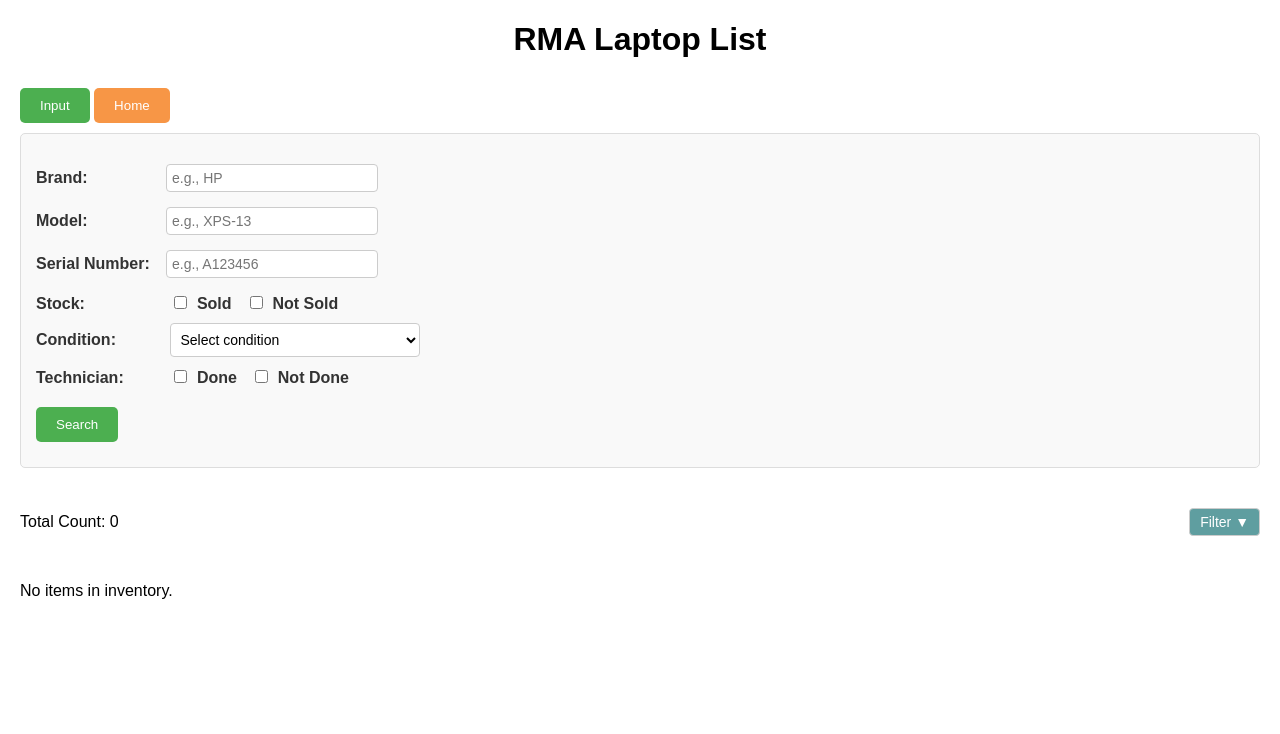
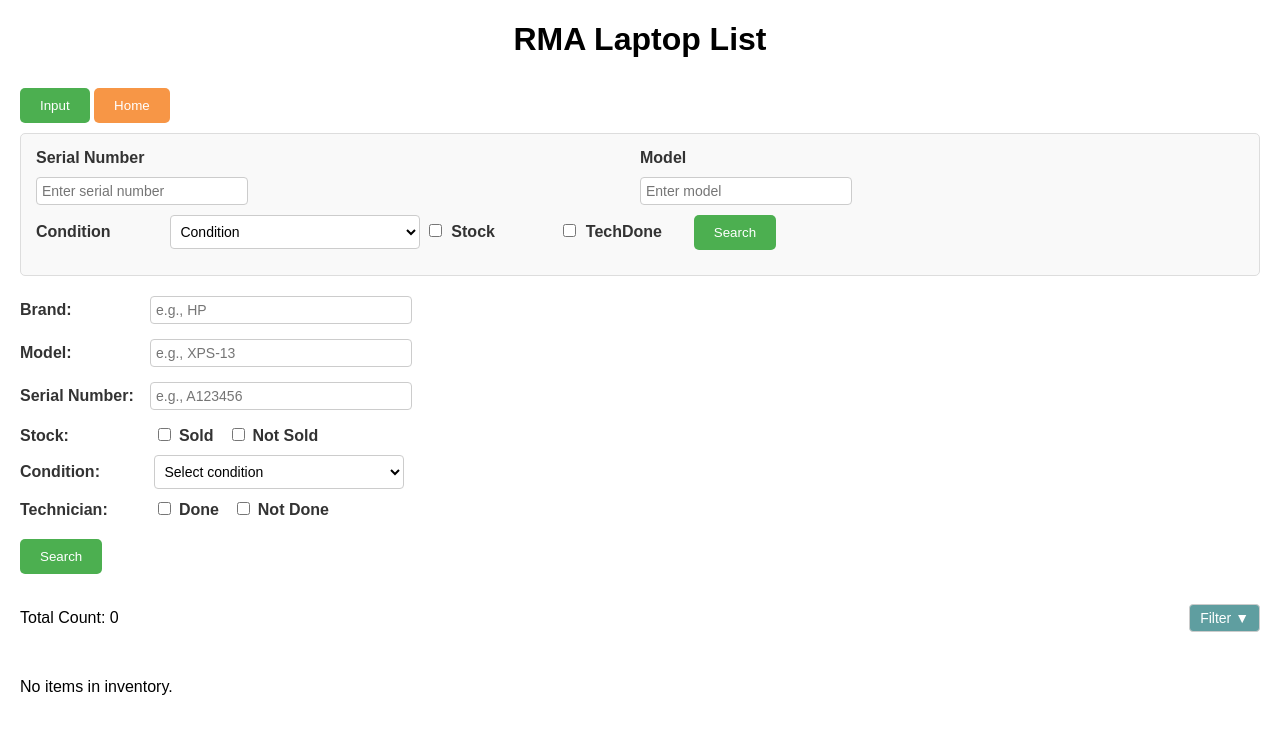
Before and after one commit to Tech-doglas/RMA_Server, a Flask app: page /laptop/ in a window 1280 px wide. Shown: the top 734 px of the page. Run offline with Flask 3, Linux system fonts and the light colour scheme; data that the repository does not hold is empty.

Commit message:
searchbar

```diff
--- /dev/null
+++ b/app/static/js/laptop.js
@@ -0,0 +1,124 @@
+document.addEventListener('DOMContentLoaded', function () {
+    // Clickable rows for item details
+    const rows = document.querySelectorAll('.clickable-row');
+    rows.forEach(row => {
+        row.addEventListener('click', function () {
+            const id = this.getAttribute('data-id');
+            if (id && !isNaN(id) && id.trim() !== '') {
+                window.open(`/laptop/item/${id}`, '_blank'); // Adjust URL as needed
+            } else {
+                console.error('Invalid or missing ID for row:', this);
+            }
+        });
+    });
+
+    const cells = document.querySelectorAll('.clickable-copy');
+    cells.forEach(cell => {
+        cell.addEventListener('click', function (event) {
+            event.stopPropagation();
+            navigator.clipboard.writeText(cell.innerHTML);
+        });
+    });
+
+    // Table sorting functionality
+    const table = document.getElementById('rma-table');
+    const headers = table.querySelectorAll('th.sortable');
+    let currentSort = { column: null, direction: 'asc' };
+
+    headers.forEach(header => {
+        header.addEventListener('click', function () {
+            const column = this.getAttribute('data-sort');
+            const direction =
+                column === currentSort.column && currentSort.direction === 'asc'
+                    ? 'desc'
+                    : 'asc';
+
+            // Update headers to show current sort
+            headers.forEach(h => {
+                h.textContent = h.textContent.replace(' ↑', ' ↕').replace(' ↓', ' ↕');
+            });
+            this.textContent = this.textContent.replace(' ↕', direction === 'asc' ? ' ↑' : ' ↓');
+
+            // Sort the table
+            sortTable(column, direction);
+
+            // Update current sort
+            currentSort = { column, direction };
+        });
+    });
+
+    function sortTable(column, direction) {
+        const rows = Array.from(table.querySelectorAll('tr')).slice(1); // Skip header row
+        const columnIndex = Array.from(headers).findIndex(
+            header => header.getAttribute('data-sort') === column
+        );
+
+        const sorted = rows.sort((a, b) => {
+            const aValue = a.cells[columnIndex]?.textContent.trim().toLowerCase() || '';
+            const bValue = b.cells[columnIndex]?.textContent.trim().toLowerCase() || '';
+
+            // Handle numeric values
+            const aNum = parseFloat(aValue);
+            const bNum = parseFloat(bValue);
+            if (!isNaN(aNum) && !isNaN(bNum)) {
+                return direction === 'asc' ? aNum - bNum : bNum - aNum;
+            }
+
+            // Handle text values (including empty strings)
+            return direction === 'asc'
+                ? aValue.localeCompare(bValue)
+                : bValue.localeCompare(aValue);
+        });
+
+        // Re-add rows in sorted order
+        sorted.forEach(row => table.appendChild(row));
+    }
+
+    // Column filter functionality
+    const columns = [
+        { id: 'toggle-brand', class: 'brand-col' },
+        { id: 'toggle-condition', class: 'condition-col' },
+        { id: 'toggle-model', class: 'model-col' },
+        { id: 'toggle-spec', class: 'spec-col' },
+        { id: 'toggle-sn', class: 'sn-col' },
+        { id: 'toggle-odoo-ref', class: 'odoo-ref-col' },
+        { id: 'toggle-sku', class: 'sku-col' },
+        { id: 'toggle-order-number', class: 'order-number-col' },
+        { id: 'toggle-stock', class: 'stock-col' },
+        { id: 'toggle-sealed', class: 'sealed-col' },
+        { id: 'toggle-odoo-record', class: 'odoo-record-col' }
+    ];
+
+    function toggleColumn(checkbox, columnClass) {
+        const cells = document.querySelectorAll(`.${columnClass}`);
+        cells.forEach(cell => {
+            cell.classList.toggle('hidden', !checkbox.checked);
+        });
+    }
+
+    // Initialize column visibility on page load
+    columns.forEach(column => {
+        const checkbox = document.getElementById(column.id);
+        if (checkbox) {
+            toggleColumn(checkbox, column.class); // Apply initial state
+            checkbox.addEventListener('change', () => toggleColumn(checkbox, column.class));
+        }
+    });
+
+    // Dropdown menu toggle
+    const columnFilterBtn = document.getElementById('column-filter-btn');
+    const columnFilterMenu = document.getElementById('column-filter-menu');
+
+    if (columnFilterBtn && columnFilterMenu) {
+        columnFilterBtn.addEventListener('click', (event) => {
+            event.stopPropagation();
+            columnFilterMenu.classList.toggle('hidden');
+        });
+
+        document.addEventListener('click', (event) => {
+            if (!columnFilterBtn.contains(event.target) && !columnFilterMenu.contains(event.target)) {
+                columnFilterMenu.classList.add('hidden');
+            }
+        });
+    }
+});
--- a/app/templates/laptop/laptop.html
+++ b/app/templates/laptop/laptop.html
@@ -5,6 +5,12 @@
     <meta charset="UTF-8">
     <title>RMA Laptop List</title>
     <link rel="stylesheet" href="{{ url_for('static', filename='css/styles.css') }}">
+    <style>
+        .test {
+            width: 100%;
+            display: grid;
+        }
+      </style>
 </head>
 
 <body>
@@ -20,6 +26,30 @@
             Home
         </button>
         <form method="POST" action="{{ url_for('laptop.show_RMA_laptop_sheet') }}" class="search-form">
+            <div>
+                <form>
+                    <div style="display: flex;">
+                        <div class="test">
+                            <label style="margin-bottom: 10px;">Serial Number</label>
+                            <input type="text" placeholder="Enter serial number">
+                        </div>
+                        <div class="test">
+                            <label  style="margin-bottom: 10px;">Model</label>
+                            <input type="text" placeholder="Enter model">
+                        </div>
+                    </div>
+                    <label>Condition</label>
+                    <select>
+                        <option>Condition</option>
+                    </select>
+
+                    <label><input type="checkbox"> Stock</label>
+                    <label><input type="checkbox"> TechDone</label>
+
+                    <button type="submit">Search</button>
+                </form>
+            </div>
+            <div>
                 <div class="form-group">
                     <label for="brand">Brand:</label>
                     <input type="text" id="brand" name="brand" placeholder="e.g., HP">
@@ -62,6 +92,7 @@
                     <input type="checkbox" id="tech_not_done" name="tech_not_done">
                     <label for="tech_not_done" style="width: auto;">Not Done</label>
                 </div>
+            </div>
 
                 <button type="submit">Search</button>
         </form>
@@ -76,7 +107,7 @@
                     <label><input type="checkbox" id="toggle-model" checked> Model</label>
                     <label><input type="checkbox" id="toggle-spec" checked> Spec</label>
                     <label><input type="checkbox" id="toggle-sn" checked> Serial Number</label>
-                    <label><input type="checkbox" id="toggle-odoo-ref"> Odoo Code</label>
+                    <label><input type="checkbox" id="toggle-odoo-ref"checked> Odoo Code</label>
                     <label><input type="checkbox" id="toggle-sku" checked> SKU</label>
                     <label><input type="checkbox" id="toggle-order-number" checked> Order Number</label>
                     <label><input type="checkbox" id="toggle-stock"> Stock</label>
@@ -140,133 +171,7 @@
     {% else %}
     <p>No items in inventory.</p>
     {% endif %}
-
-    <script>
-        document.addEventListener('DOMContentLoaded', function () {
-            // Clickable rows for item details
-            const rows = document.querySelectorAll('.clickable-row');
-            rows.forEach(row => {
-                row.addEventListener('click', function () {
-                    const id = this.getAttribute('data-id');
-                    if (id && !isNaN(id) && id.trim() !== '') {
-                        window.open(`{{ url_for('laptop.laptop_item.laptop_item_detail', id='') }}${id}`, '_blank');
-                    } else {
-                        console.error('Invalid or missing ID for row:', this);
-                    }
-                });
-            });
-
-            const cells = document.querySelectorAll('.clickable-copy');
-            cells.forEach(cell => {
-                cell.addEventListener('click', function (event) {
-                    event.stopPropagation();
-                    navigator.clipboard.writeText(cell.innerHTML);
-                });
-            });
-
-            // Table sorting functionality
-            const table = document.getElementById('rma-table');
-            const headers = table.querySelectorAll('th.sortable');
-            let currentSort = { column: null, direction: 'asc' };
-
-            headers.forEach(header => {
-                header.addEventListener('click', function () {
-                    const column = this.getAttribute('data-sort');
-                    const direction =
-                        column === currentSort.column && currentSort.direction === 'asc'
-                            ? 'desc'
-                            : 'asc';
-
-                    // Update headers to show current sort
-                    headers.forEach(h => {
-                        h.textContent = h.textContent.replace(' ↑', ' ↕').replace(' ↓', ' ↕');
-                    });
-                    this.textContent = this.textContent.replace(' ↕', direction === 'asc' ? ' ↑' : ' ↓');
-
-                    // Sort the table
-                    sortTable(column, direction);
-
-                    // Update current sort
-                    currentSort = { column, direction };
-                });
-            });
-
-            function sortTable(column, direction) {
-                const rows = Array.from(table.querySelectorAll('tr')).slice(1); // Skip header row
-                const columnIndex = Array.from(headers).findIndex(
-                    header => header.getAttribute('data-sort') === column
-                );
-
-                const sorted = rows.sort((a, b) => {
-                    const aValue = a.cells[columnIndex]?.textContent.trim().toLowerCase() || '';
-                    const bValue = b.cells[columnIndex]?.textContent.trim().toLowerCase() || '';
-
-                    // Handle numeric values
-                    const aNum = parseFloat(aValue);
-                    const bNum = parseFloat(bValue);
-                    if (!isNaN(aNum) && !isNaN(bNum)) {
-                        return direction === 'asc' ? aNum - bNum : bNum - aNum;
-                    }
-
-                    // Handle text values (including empty strings)
-                    return direction === 'asc'
-                        ? aValue.localeCompare(bValue)
-                        : bValue.localeCompare(aValue);
-                });
-
-                // Re-add rows in sorted order
-                sorted.forEach(row => table.appendChild(row));
-            }
-
-            // Column filter functionality
-            const columns = [
-                { id: 'toggle-brand', class: 'brand-col' },
-                { id: 'toggle-condition', class: 'condition-col' },
-                { id: 'toggle-model', class: 'model-col' },
-                { id: 'toggle-spec', class: 'spec-col' },
-                { id: 'toggle-sn', class: 'sn-col' },
-                { id: 'toggle-odoo-ref', class: 'odoo-ref-col' },
-                { id: 'toggle-sku', class: 'sku-col' },
-                { id: 'toggle-order-number', class: 'order-number-col' },
-                { id: 'toggle-stock', class: 'stock-col' },
-                { id: 'toggle-sealed', class: 'sealed-col' },
-                { id: 'toggle-odoo-record', class: 'odoo-record-col' }
-            ];
-
-            function toggleColumn(checkbox, columnClass) {
-                const cells = document.querySelectorAll(`.${columnClass}`);
-                cells.forEach(cell => {
-                    cell.classList.toggle('hidden', !checkbox.checked);
-                });
-            }
-
-            // Initialize column visibility on page load
-            columns.forEach(column => {
-                const checkbox = document.getElementById(column.id);
-                if (checkbox) {
-                    toggleColumn(checkbox, column.class); // Apply initial state
-                    checkbox.addEventListener('change', () => toggleColumn(checkbox, column.class));
-                }
-            });
-
-            // Dropdown menu toggle
-            const columnFilterBtn = document.getElementById('column-filter-btn');
-            const columnFilterMenu = document.getElementById('column-filter-menu');
-
-            if (columnFilterBtn && columnFilterMenu) {
-                columnFilterBtn.addEventListener('click', (event) => {
-                    event.stopPropagation(); // Prevent the click from triggering the document click event
-                    columnFilterMenu.classList.toggle('hidden');
-                });
-
-                document.addEventListener('click', (event) => {
-                    if (!columnFilterBtn.contains(event.target) && !columnFilterMenu.contains(event.target)) {
-                        columnFilterMenu.classList.add('hidden');
-                    }
-                });
-            }
-        });
-    </script>
+    <script src="{{ url_for('static', filename='js/laptop.js') }}"></script>
 </body>
 
 </html>
--- a/run.py
+++ b/run.py
@@ -4,4 +4,5 @@ from app import create_app
 app = create_app()
 
 if __name__ == '__main__':
-    app.run(host='0.0.0.0', port=8081)
+    # app.run(host='0.0.0.0', port=8081)
+    app.run(debug="True")
```
